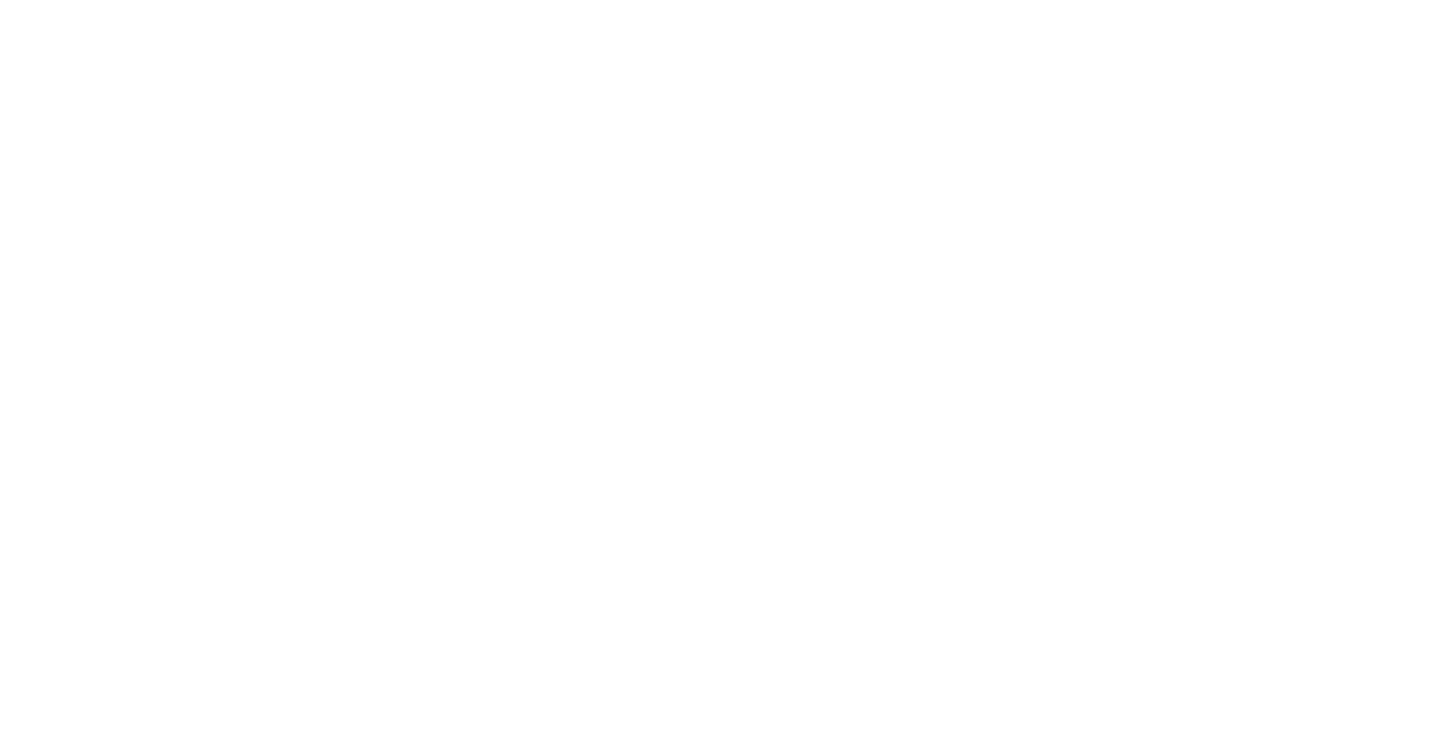
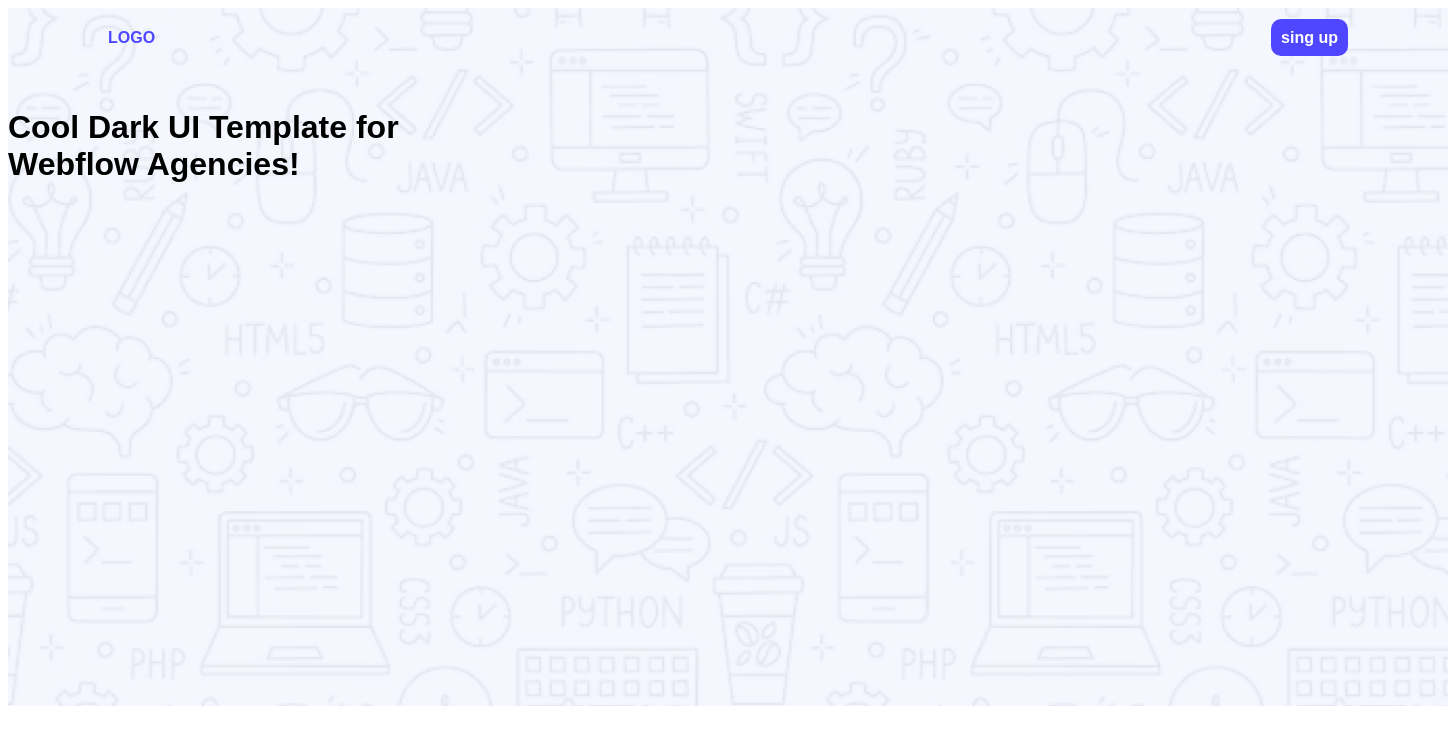
Before and after one commit to faizullahalfahim/assignment, a plain HTML site: page index.html in a window 1280 px wide. Shown: the whole page, 1448 px wide, since content can reach past the window. Drawn offline with Linux system fonts and the light colour scheme.

Commit message:
added nav section

```diff
--- a/index.html
+++ b/index.html
@@ -4,8 +4,29 @@
     <meta charset="UTF-8">
     <meta name="viewport" content="width=device-width, initial-scale=1.0">
     <title>assignment</title>
+    <link rel="stylesheet" href="style.css">
 </head>
 <body>
+    <header>
+        <div class="navbar-section">
+            <h4 class="logo">LOGO</h4>
+           <h4> <a class="btn-primary">sing up</a></h4>
+
+        </div>
+        <div class="banner-section">
+            <h1> Cool Dark UI Template for<br> Webflow Agencies!</h1>
+
+
+        </div>
+
+    </header>
+    <main>
+
+    </main>
+    <footer>
+
+    </footer>
+
 
 </body>
 </html>
--- /dev/null
+++ b/style.css
@@ -0,0 +1,37 @@
+body{
+    font-family: sans-serif;
+
+}
+header{
+    background-image: url(Hero-bg.png);
+    background-repeat:no-repeat ;
+    background-size: cover;
+    width:1440px;
+    height: 698px ;
+}
+.logo{
+    font-size: 16px;
+    color:#4E47FF;
+    font-weight: bolder;
+
+
+
+
+}
+.navbar-section{
+    margin: 0  100px 40px 100px;
+    display: flex;
+    align-items: center;
+    text-align: center;
+    justify-content: space-between;
+}
+.btn-primary{
+    font-size: 16px;
+    background-color:#4E47FF;
+    padding: 10px;
+    color: white;
+    border-radius:10px ;
+
+
+
+}z
```
Also changed, not shown: Hero-bg.png (added).
